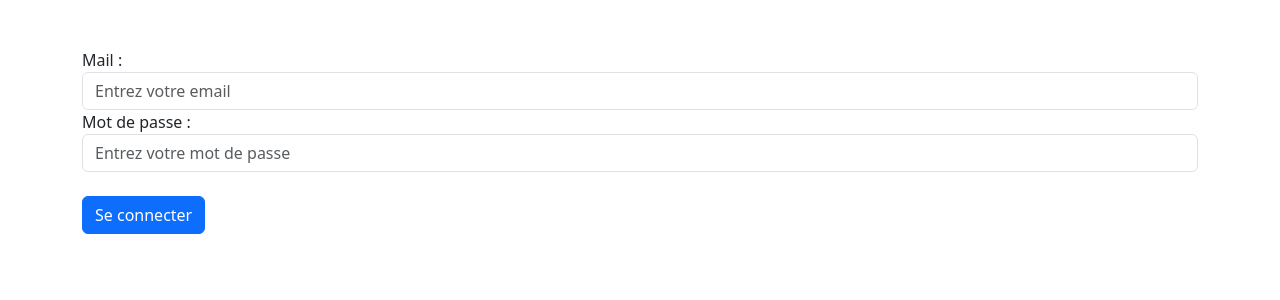
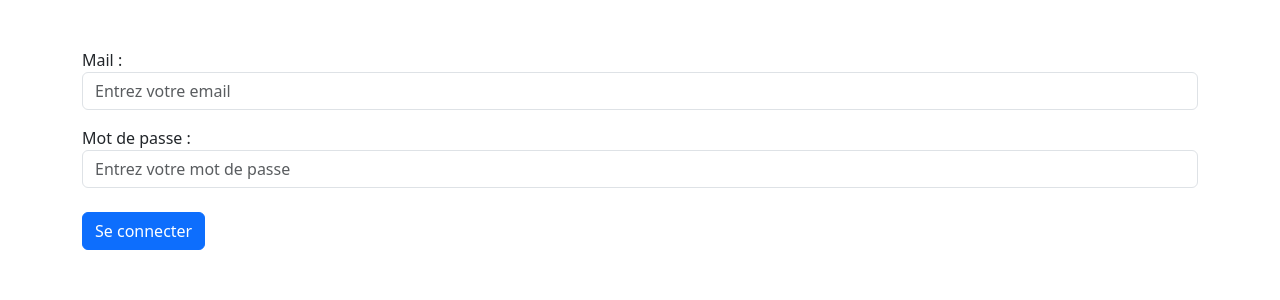
Before and after one commit to cassandrabazille/appbancaire, a PHP site: page /index.php?action=login in a window 1280 px wide. Shown: the part 56-356 px from the top of the page. Run offline with PHP 8.4, Linux system fonts and the light colour scheme.

Commit message:
updated spaces

```diff
--- a/Views/login.php
+++ b/Views/login.php
@@ -41,12 +41,12 @@
 <form action="index.php?action=doLogin" method="POST">
     <input type="hidden" name="csrf_token" value="<?php echo $_SESSION['csrf_token']; ?>">
 
-    <div class="form-group">
+    <div class="form-group mt-3">
         <label for="mail">Mail :</label>
          <input type="hidden" name="mail" value="demo@banque.com">
         <input class="form-control" type="email" id="mail" name="mail" required placeholder="Entrez votre email">
     </div>
-    <div class="form-group">
+    <div class="form-group mt-3">
         <label for="mdp">Mot de passe :</label>
          <input type="hidden" name="mdp" value="Mdpdemo1">
         <input class="form-control" type="password" id="mdp" name="mdp" required placeholder="Entrez votre mot de passe">
```
